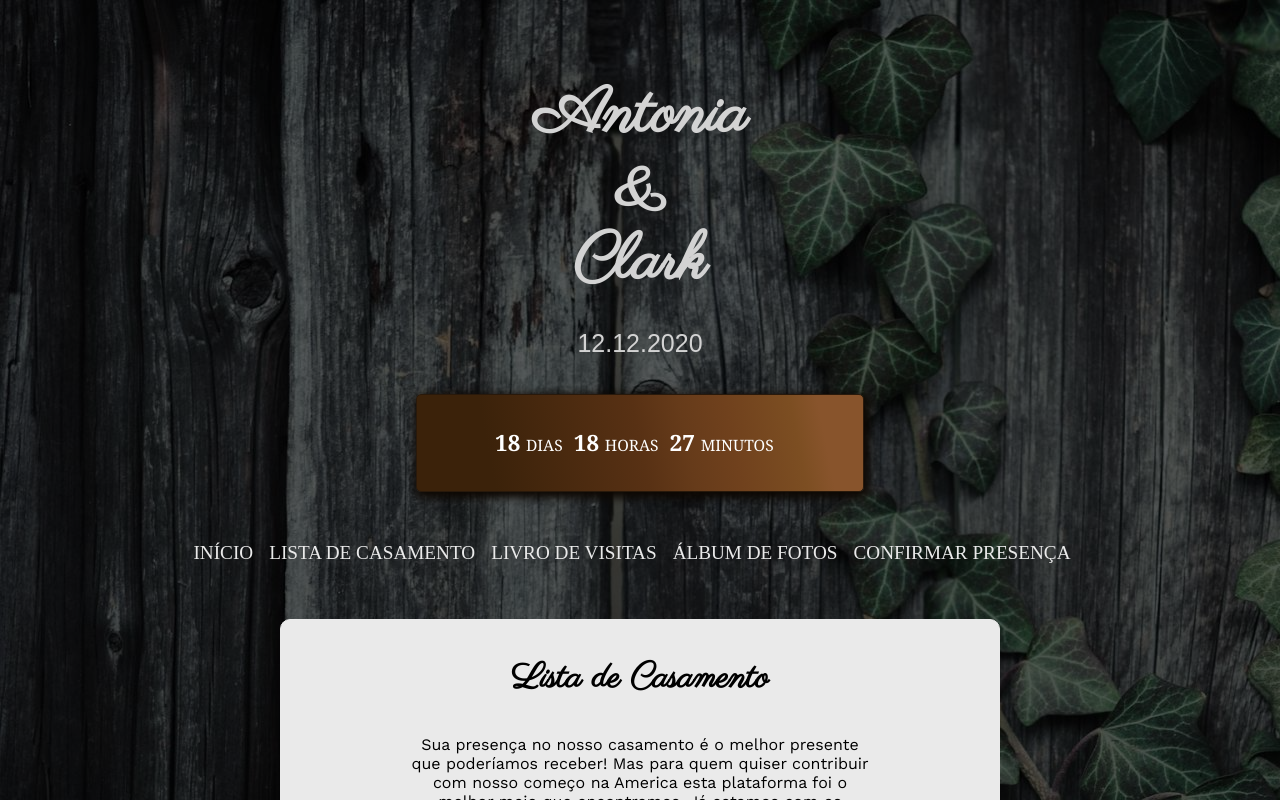
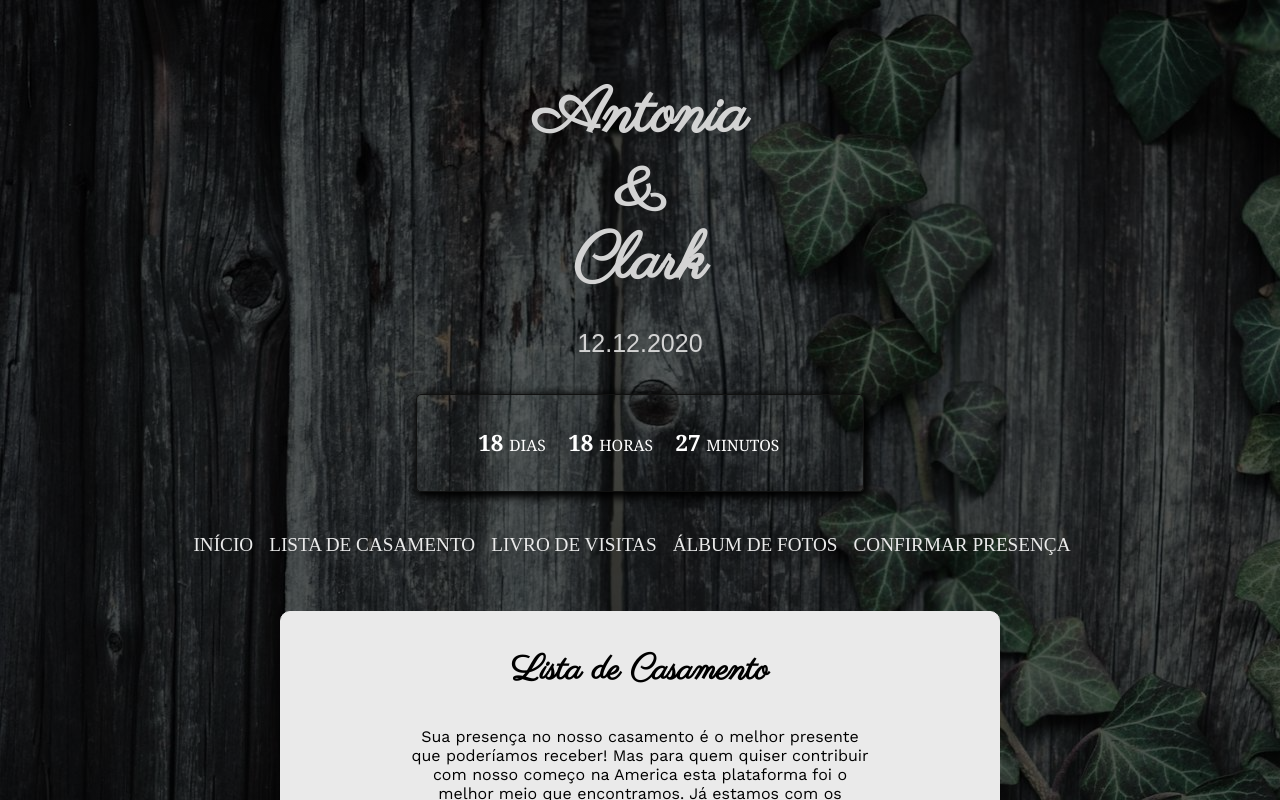
Before and after one commit to clewis890/wedding-site, a Next.js app: page /registry in a window 1280 px wide. Shown: the top 800 px of the page. Built offline with nearby package versions, Linux system fonts and the light colour scheme.

Commit message:
changes to countdown timer

```diff
--- a/components/Countdown.js
+++ b/components/Countdown.js
@@ -49,28 +49,26 @@ const Countdown = () => {
 };
 
   return (
-    <div>
       <div className={styles.countdownWrapper}>
-        <div className='time-section'>
+        <div className={styles.section}>
           <div className={styles.time}>{state.days || '0'} <span className={styles.time2}>Dias</span></div>
         </div>
-        <div className='time-section'>
-          <div className='time'></div>
+        <div className={styles.section}>
+          <div className={styles.time}></div>
         </div>
-        <div className='time-section'>
+        <div className={styles.section}>
           <div className={styles.time}>{state.hours || '00'} <span className={styles.time2}>Horas</span></div>
         </div>
-        <div className='time-section'>
-          <div className='time'></div>
+        <div className={styles.section}>
+          <div className={styles.time}></div>
         </div>
-        <div className='time-section'>
+        <div className={styles.section}>
           <div className={styles.time}>{state.minutes || '00'} <span className={styles.time2}>Minutos</span></div>
         </div>
-        <div className='time-section'>
-          <div className='time'></div>
+        <div className={styles.section}>
+          <div className={styles.time}></div>
         </div>
       </div>
-    </div>
   );
 };
 
--- a/styles/Home.module.css
+++ b/styles/Home.module.css
@@ -138,29 +138,36 @@
    padding: 2rem 1rem 0 1rem;
    margin-bottom: 10px;
    color: #fff;
+   position: relative;
+   overflow: hidden;
    flex-basis: 15%;
    display: flex;
    flex-direction: row;
    justify-content: space-evenly;
-   /* animation: 2s ease-in 0.65s both running slidein; */
-   border: 0.5px solid rgb(41, 25, 11);
-   background: linear-gradient(79deg, rgb(59, 34, 10) 17%, rgb(88, 49, 20) 50%, rgb(102, 59, 26) 60%, rgb(112, 65, 29) 70%, rgb(124, 78, 34) 84%, rgb(136, 84, 44) 90%);
-   box-shadow: 2px 3px 8px 3px rgb(14, 8, 3);
-   /* -webkit-animation: 2s ease-in 0.65s both running slidein; */
+   border: 0.5px solid rgb(17, 17, 16);
+   box-shadow: 2px 3px 8px 3px rgb(0, 0, 0);
 }
 
-/* @keyframes slidein {
-  from {
-    transform: translateX(100%);
-    -webkit-transform: translateX(100%);
-    -moz-transform: translateX(100%);
-    -ms-transform: translateX(100%);
-    -o-transform: translateX(100%);
+.countdownWrapper:before {
+  content: " ";
+  position: absolute;
+  width: 200%;
+  height: 200%;
+  top: -50%;
+  left: -50%;
+  z-index: -1;
+  background: url("/images/rusticbackground.jpg") 0 0 repeat;
+  transform: rotate(45deg);
+  -webkit-transform: rotate(45deg);
+  -moz-transform: rotate(45deg);
+  -ms-transform: rotate(45deg);
+  -o-transform: rotate(45deg);
 }
-  to {
-    transform: translateX(0%);
-  }
-} */
+
+.countdownBox {
+  margin-bottom: 0;
+  height: 100px;
+}
 
 .time {
   font-weight: 700;
@@ -221,6 +228,7 @@
   flex-direction: column;
   color: inherit;
   text-decoration: none;
+  box-shadow: 0 1px 6px rgba(190, 190, 190, 0.12), 0 1px 4px rgba(218, 218, 218, 0.24);
   border: 1px solid #eaeaea;
   border-radius: 10px;
   -webkit-border-radius:;
```
Also changed, not shown: public/images/wood.jpg (added).
